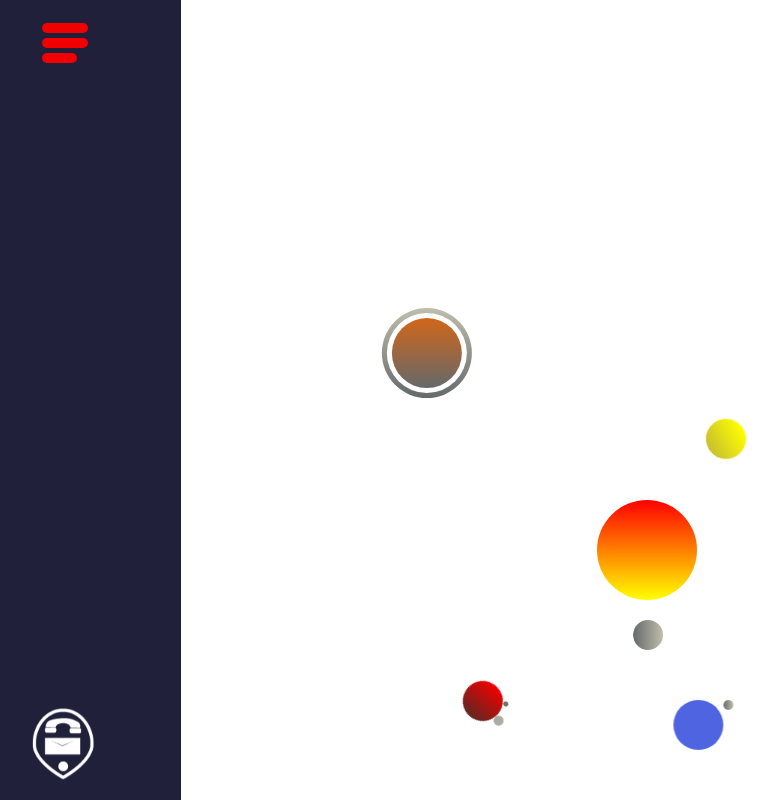
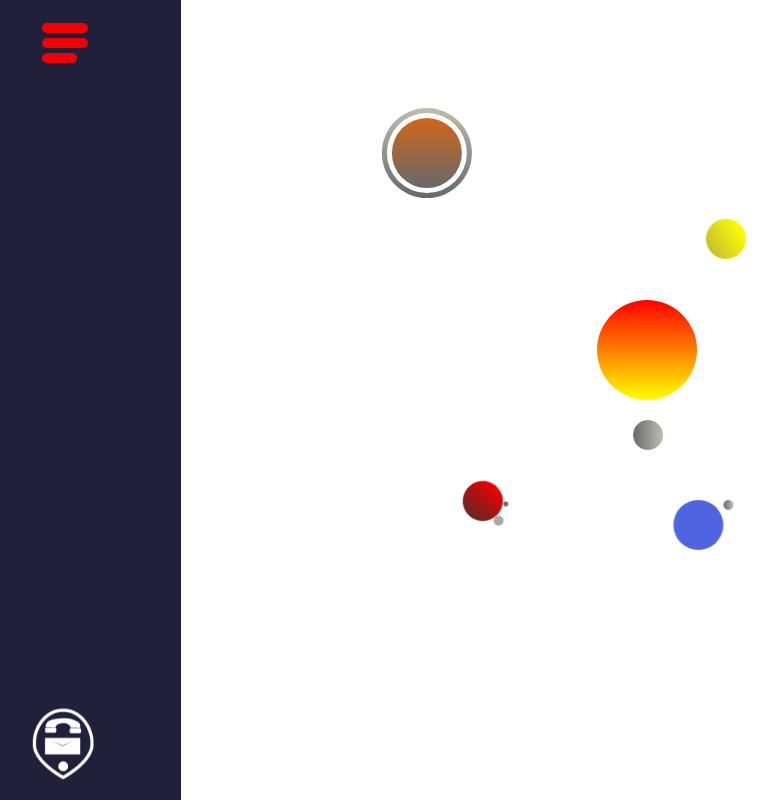
Before and after one commit to MikeTheFyke/MiFy, a Vue app in the folder client/: page / in a window 1280 px wide. Shown: the top 800 px of the page, without its empty margins (51-829 px from the left). Built offline with nearby package versions, Linux system fonts and the light colour scheme.

Commit message:
Adjusted space container top position

```diff
--- a/client/src/components/Space.vue
+++ b/client/src/components/Space.vue
@@ -128,7 +128,7 @@ export default {
 
 #space-container{
     position: absolute;
-    top: 500px;
+    top: 300px;
     width: 100%;
     height: 400px;
 }
```
